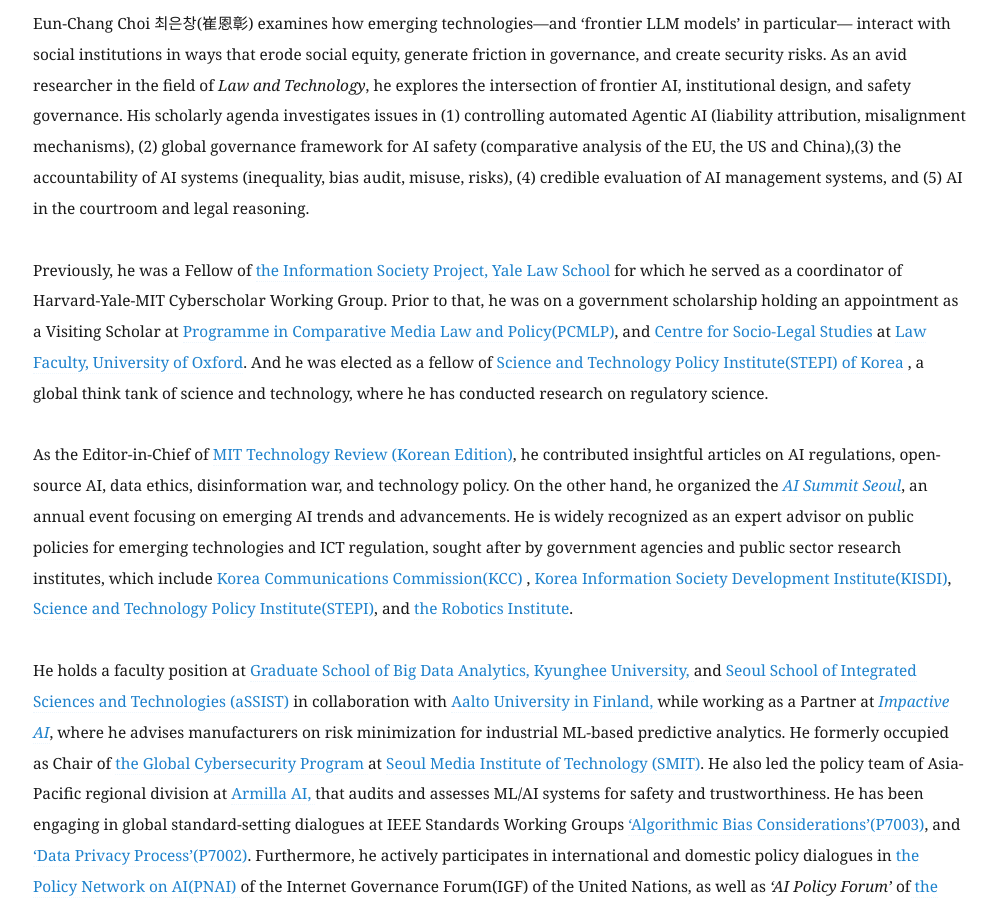
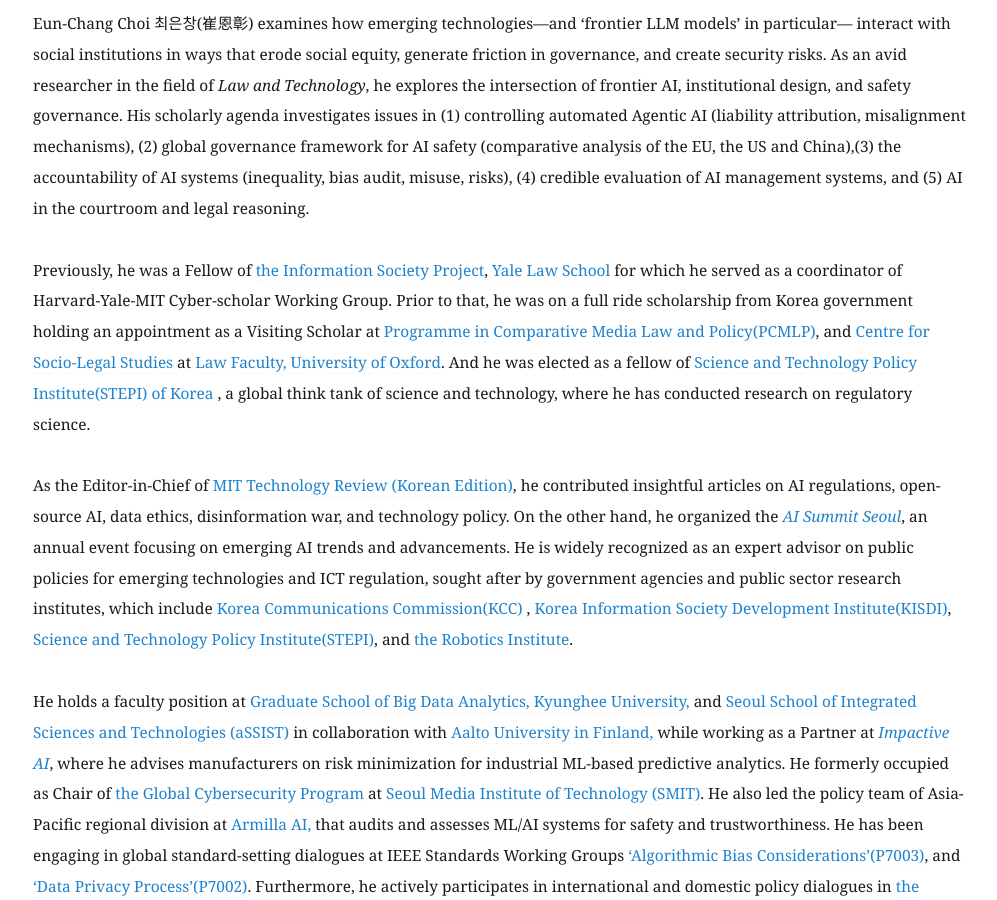
Before and after one commit to eunchangchoi/eunchangchoi.github.io, a Jekyll site: the page built from index.md, in a window 1280 px wide and 900 px high, scrolled down 586 px. Shown: the whole window, without its empty margins (67-1064 px from the left). Built offline with Jekyll 4.4.1, drawn with Linux system fonts in a browser that asks for light colours.

Commit message:
Update index.md

```diff
--- a/index.md
+++ b/index.md
@@ -23,7 +23,7 @@
  <br>
 <p style="font-size:1.1em"> Eun-Chang Choi 최은창(崔恩彰) examines how emerging technologies—and ‘frontier LLM models’ in particular— interact with social institutions in ways that erode social equity, generate friction in governance, and create security risks. As an avid researcher in the field of <i>Law and Technology</i>, he explores the intersection of frontier AI, institutional design, and safety governance. His scholarly agenda investigates issues in (1) controlling automated Agentic AI (liability attribution, misalignment mechanisms), (2) global governance framework for AI safety (comparative analysis of the EU, the US and China),(3) the accountability of AI systems (inequality, bias audit, misuse, risks), (4) credible evaluation of AI management systems, and (5) AI in the courtroom and legal reasoning.<br>
   <br>
-    Previously, he was a Fellow of <a href="https://law.yale.edu/isp"> the Information Society Project, Yale Law School</a> for which he served as a coordinator of Harvard-Yale-MIT Cyberscholar Working Group. Prior to that, he was on a government scholarship holding an appointment as a Visiting Scholar at <a href="https://www.law.ox.ac.uk/programme-in-comparative-media-law-and-policy/programme-comparative-media-law-and-policy"> Programme in Comparative Media Law and Policy(PCMLP)</a>, and <a href="https://www.law.ox.ac.uk/centre-for-socio-legal-studies"> Centre for Socio-Legal Studies </a> at <a href="https://www.law.ox.ac.uk/"> Law Faculty, University of Oxford</a>. And he was elected as a fellow of <a href="https://www.stepi.re.kr/site/stepien/main.do"> Science and Technology Policy Institute(STEPI) of Korea </a>, a global think tank of science and technology, where he has conducted research on regulatory science. <br>
+    Previously, he was a Fellow of <a href="https://law.yale.edu/isp"> the Information Society Project</a>, <a href="https://law.yale.edu"> Yale Law School</a> for which he served as a coordinator of Harvard-Yale-MIT Cyber-scholar Working Group. Prior to that, he was on a full ride scholarship from Korea government holding an appointment as a Visiting Scholar at <a href="https://www.law.ox.ac.uk/programme-in-comparative-media-law-and-policy/programme-comparative-media-law-and-policy"> Programme in Comparative Media Law and Policy(PCMLP)</a>, and <a href="https://www.law.ox.ac.uk/centre-for-socio-legal-studies"> Centre for Socio-Legal Studies </a> at <a href="https://www.law.ox.ac.uk/"> Law Faculty, University of Oxford</a>. And he was elected as a fellow of <a href="https://www.stepi.re.kr/site/stepien/main.do"> Science and Technology Policy Institute(STEPI) of Korea </a>, a global think tank of science and technology, where he has conducted research on regulatory science. <br>
      <br>
     As the Editor-in-Chief of <a href="https://www.technologyreview.kr/"> MIT Technology Review (Korean Edition)</a>, he contributed insightful articles on AI regulations, open-source AI, data ethics, disinformation war, and technology policy. On the other hand, he organized the <a href="https://aisummit.co.kr/"><i> AI Summit Seoul</i></a>, an annual event focusing on emerging AI trends and advancements. He is widely recognized as an expert advisor on public policies for emerging technologies and ICT regulation, sought after by government agencies and public sector research institutes, which include <a href="https://eng.kcc.go.kr/user/ehpMain.do"> Korea Communications Commission(KCC) </a>,<a href="https://www.kisdi.re.kr/"> Korea Information Society Development Institute(KISDI)</a>, <a href="https://www.stepi.re.kr/site/stepien/main.do"> Science and Technology Policy Institute(STEPI)</a>, and <a href="https://kiria.org/eng/"> the Robotics Institute</a>. <br>
   <br>
```
